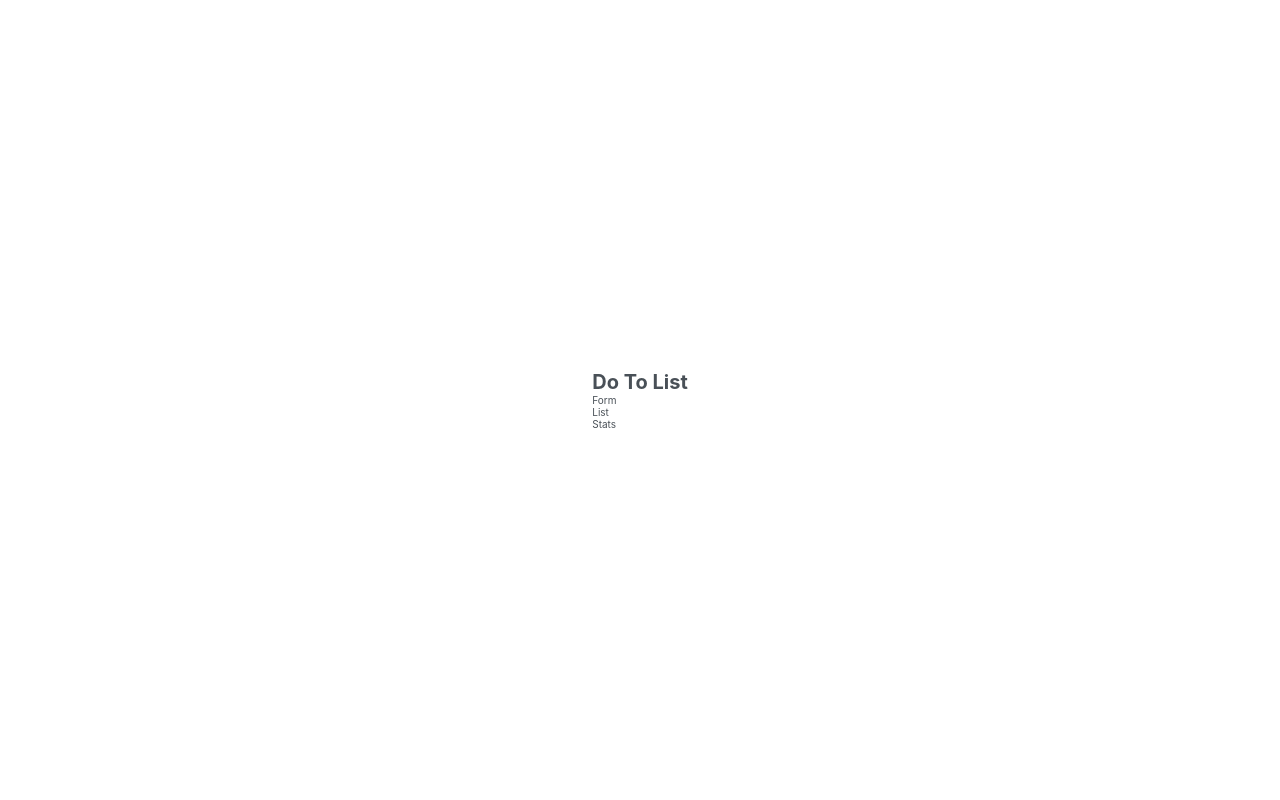
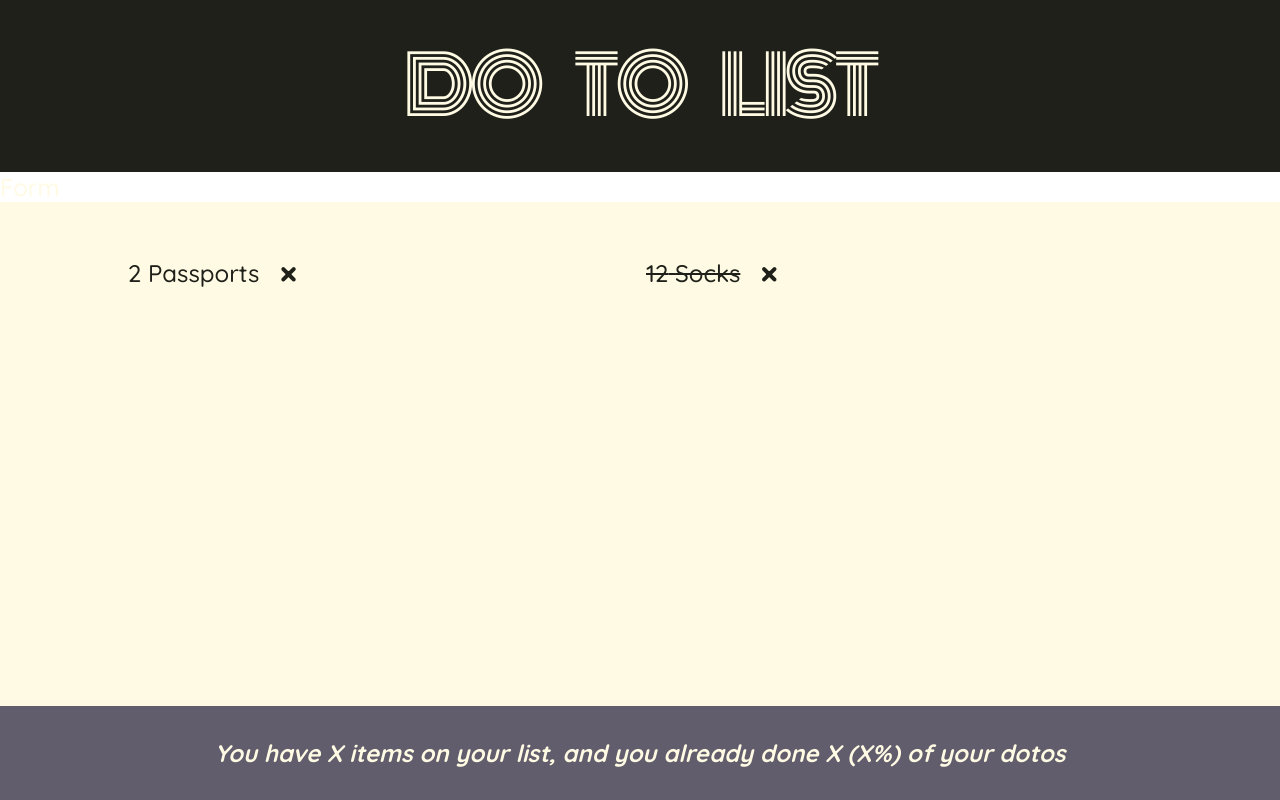
Before and after one commit to stpkkk/do-to-list, a React (Create React App) app: page / in a window 1280 px wide. Built offline with nearby package versions, Linux system fonts and the light colour scheme.

Commit message:
feat: getting list of items

```diff
--- a/src/App.css
+++ /dev/null
@@ -1,38 +0,0 @@
-.App {
-  text-align: center;
-}
-
-.App-logo {
-  height: 40vmin;
-  pointer-events: none;
-}
-
-@media (prefers-reduced-motion: no-preference) {
-  .App-logo {
-    animation: App-logo-spin infinite 20s linear;
-  }
-}
-
-.App-header {
-  background-color: #282c34;
-  min-height: 100vh;
-  display: flex;
-  flex-direction: column;
-  align-items: center;
-  justify-content: center;
-  font-size: calc(10px + 2vmin);
-  color: white;
-}
-
-.App-link {
-  color: #61dafb;
-}
-
-@keyframes App-logo-spin {
-  from {
-    transform: rotate(0deg);
-  }
-  to {
-    transform: rotate(360deg);
-  }
-}
--- a/src/App.tsx
+++ b/src/App.tsx
@@ -1,18 +1,19 @@
 import React from 'react'
 import { useState } from 'react'
 import { Form, Logo, List, Stats } from './components'
+import './index.css'
 
 function App() {
 	const [step, setStep] = useState(1)
 	const [isOpen, setIsOpen] = useState(true)
 
 	return (
-		<>
+		<div className='app'>
 			<Logo />
 			<Form />
 			<List />
 			<Stats />
-		</>
+		</div>
 	)
 }
 
--- /dev/null
+++ b/src/components/Item.tsx
@@ -0,0 +1,20 @@
+import React from 'react'
+
+interface ItemProps {
+	item: any
+}
+
+const Item: React.FC<ItemProps> = ({ item }) => {
+	return (
+		<li>
+			<span style={item.packed ? { textDecoration: 'line-through' } : {}}>
+				{item.quantity} {item.description}
+			</span>
+			<button type='button' className='button'>
+				&times;
+			</button>
+		</li>
+	)
+}
+
+export default Item
--- a/src/components/List.tsx
+++ b/src/components/List.tsx
@@ -1,7 +1,20 @@
 import React from 'react'
+import Item from './Item'
 
-const List = () => {
-	return <div>List</div>
+const List: React.FC = () => {
+	const initialItems = [
+		{ id: 1, description: 'Passports', quantity: 2, packed: false },
+		{ id: 2, description: 'Socks', quantity: 12, packed: true },
+	]
+	return (
+		<div className='list'>
+			<ul>
+				{initialItems.map(item => (
+					<Item item={item} />
+				))}
+			</ul>
+		</div>
+	)
 }
 
 export default List
--- a/src/components/Logo.tsx
+++ b/src/components/Logo.tsx
@@ -1,6 +1,6 @@
 import React from 'react'
 
-const Logo = () => {
+const Logo: React.FC = () => {
 	return <h1>Do To List</h1>
 }
 
--- a/src/components/Stats.tsx
+++ b/src/components/Stats.tsx
@@ -1,7 +1,13 @@
 import React from 'react'
 
-const Stats = () => {
-	return <div>Stats</div>
+const Stats: React.FC = () => {
+	return (
+		<footer className='stats'>
+			<em>
+				You have X items on your list, and you already done X (X%) of your dotos
+			</em>
+		</footer>
+	)
 }
 
 export default Stats
--- a/src/components/index.ts
+++ b/src/components/index.ts
@@ -2,5 +2,6 @@
 import Form from './Form'
 import List from './List'
 import Stats from './Stats'
+import Item from './Item'
 
-export { Logo, Form, List, Stats }
+export { Logo, Form, List, Stats, Item }
--- a/src/index.css
+++ b/src/index.css
@@ -1,9 +1,4 @@
-:root {
-  --color-lightest: #fff4e6;
-  --color-light: #ffe8cc;
-  --color-medium: #ffa94d;
-  --color-dark: #ff922b;
-}
+@import url('https://fonts.googleapis.com/css2?family=Monoton&family=Quicksand:wght@500;700&display=swap');
 
 * {
 	margin: 0;
@@ -13,157 +8,144 @@
 
 html {
 	font-size: 62.5%;
-  font-family: -apple-system, BlinkMacSystemFont, "Segoe UI", Roboto, Oxygen,
-    Ubuntu, Cantarell, "Open Sans", "Helvetica Neue", sans-serif;
 }
 
 body {
+	font-size: 2.4rem;
+	font-family: sans-serif;
+	color: #fffae3;
+	font-family: 'Quicksand';
+	font-weight: 500;
+}
+
+.app {
+	width: 100%;
 	height: 100vh;
-  color: #495057;
+	display: grid;
+	grid-template-rows: auto auto 1fr auto;
+}
+
+h1 {
+	text-align: center;
+	background-color: #1e2019;
+	font-family: 'Monoton';
+	font-size: 8rem;
+	text-transform: uppercase;
+	font-weight: 400;
+	word-spacing: 30px;
+	letter-spacing: -5px;
+	padding: 2.4rem 0;
+}
+
+.add-form {
+	background-color: #615d6c;
+	padding: 2.8rem 0;
 	display: flex;
 	align-items: center;
 	justify-content: center;
+	gap: 0.8rem;
 }
 
-.app {
-  min-height: 66vh;
-  display: grid;
-  grid-template-columns: 34rem 44rem;
-  column-gap: 4rem;
-  align-items: start;
+h3 {
+	margin-right: 1.6rem;
+	font-size: 2.4rem;
 }
 
-.button {
-  background-color: var(--color-medium);
-  color: #343a40;
-  padding: 0.8rem 1.2rem;
+button,
+select,
+input {
+	background-color: #1e2019;
+	color: #fffae3;
+	font-family: inherit;
 	border: none;
-  border-radius: 7px;
-  font-weight: bold;
+	border-radius: 10rem;
+	padding: 1.2rem 3.2rem;
+	font-weight: 700;
+	font-size: 1.8rem;
 	cursor: pointer;
-  transition: 0.3s;
 }
 
-.button:hover {
-  background-color: var(--color-dark);
+.add-form button {
+	text-transform: uppercase;
+	background-color: #615d6c;
 }
 
-.sidebar ul {
-  list-style: none;
+.list {
+	background-color: #fffae3;
+	color: #1e2019;
+	padding: 4rem 0;
+
 	display: flex;
+	justify-content: space-between;
 	flex-direction: column;
-  gap: 0.4rem;
-  font-size: 1.4rem;
-  margin-bottom: 2rem;
+	gap: 3.2rem;
+	align-items: center;
 }
 
-.sidebar li {
-  display: grid;
-  grid-template-columns: 4.8rem 1fr auto;
-  align-items: center;
-  column-gap: 1.6rem;
-
-  padding: 1.2rem;
-  border-radius: 7px;
-  transition: 0.5s;
+.actions button,
+.list select {
+	text-transform: uppercase;
+	padding: 0.8rem 2.4rem;
+	font-size: 1.4rem;
+	font-weight: 700;
+	margin: 0 0.8rem;
 }
 
-.selected,
-.sidebar li:hover {
-  background-color: var(--color-lightest);
+.list ul {
+	list-style: none;
+	width: 80%;
+	/* overflow: scroll; */
+
+	display: grid;
+	grid-template-columns: repeat(auto-fit, minmax(250px, 1fr));
+	gap: 1.2rem;
+	justify-content: center;
+	align-content: start;
 }
 
-.sidebar li img {
-  border-radius: 50%;
-  width: 100%;
-  grid-row: span 2;
+.list li {
+	display: flex;
+	align-items: center;
+	gap: 1.2rem;
 }
 
-.sidebar li h3 {
-  grid-row: 1;
-  grid-column: 2;
+input[type='checkbox'] {
+	height: 2rem;
+	width: 2rem;
+	accent-color: #615d6c;
 }
 
-.sidebar li p {
-  grid-row: 2;
-  grid-column: 2;
+.list li button {
+	cursor: pointer;
+	background: none;
+	border: none;
+	font-size: 3.6rem;
+	padding: 0.8rem;
+	color: #1e2019;
 }
 
-.sidebar li .button {
-  grid-row: span 2;
-  grid-column: 3;
+.stats {
+	background-color: #615d6c;
+	text-align: center;
+	font-weight: 700;
+	padding: 3.2rem 0;
 }
 
-.sidebar > .button {
-  float: right;
-  margin-right: 1.2rem;
+@media screen and (max-width: 767px) {
+	body {
+		font-size: 1.8rem;
 	}
-
-.green {
-  color: #66a80f;
+	h1 {
+		font-size: 4rem;
+		word-spacing: 20px;
+		padding: 1.2rem 0;
 	}
-
-.red {
-  color: #e03131;
+	h3 {
+		margin-right: 0.8rem;
+		font-size: 1.4rem;
 	}
-
-form {
-  font-size: 1.6rem;
-  display: grid;
-  align-items: center;
-  gap: 1.2rem;
-
-  background-color: var(--color-lightest);
-  border-radius: 7px;
-}
-
-.form-add-friend {
-  grid-template-columns: 1fr 1.5fr;
-  margin-bottom: 1.6rem;
+	.stats {
+		font-size: 1.4rem;
 		padding: 1.2rem;
 	}
-.form-split-bill {
-  grid-template-columns: 1fr 12rem;
-  padding: 3.2rem 4rem;
 }
-
-label {
-  font-weight: 500;
-}
-
-label::first-letter {
-  display: inline-block;
-  margin-right: 4px;
-  font-size: 1.8rem;
-}
-
-input,
-select {
-  font-family: inherit;
-  color: inherit;
-  font-size: 1.5rem;
-  padding: 0.7rem;
-  text-align: center;
-  border: 1px solid var(--color-light);
-  border-radius: 4px;
-  transition: 0.3s;
-}
-
-input:focus,
-select:focus {
-  outline: none;
-  border: 1px solid var(--color-dark);
-}
-
-form .button {
-  margin-top: 0.6rem;
-  grid-column: 2;
-}
-
-form h2 {
-  grid-column: 1 / -1;
-  font-size: 2.2rem;
-  text-transform: uppercase;
-  letter-spacing: -0.5px;
-  margin-bottom: 1.6rem;
-}
```
Lines whose indentation alone changed are shown as unchanged.
